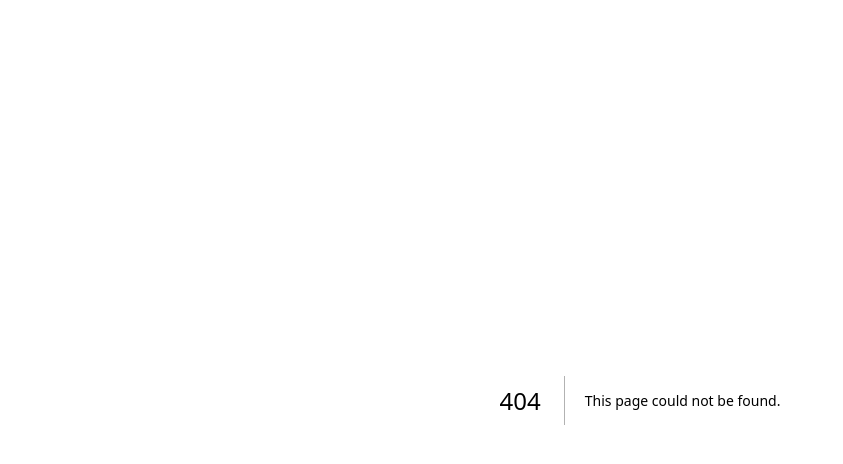
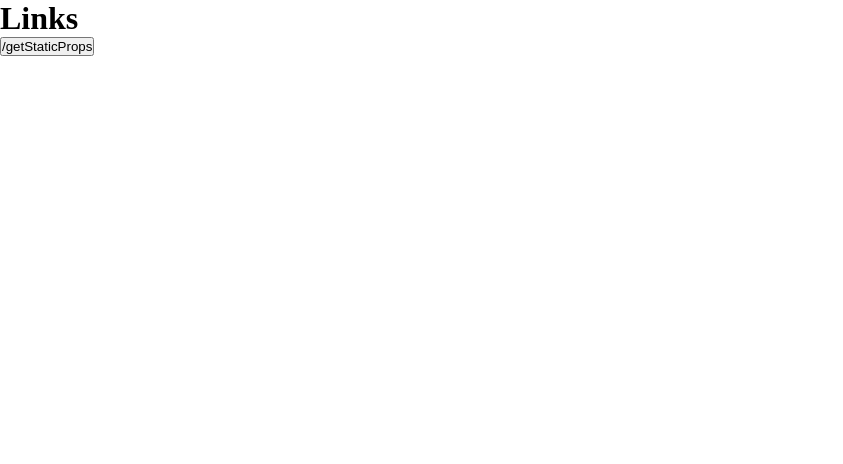
Before and after one commit to yammyam/Next.js-review, a Next.js app: page /section1/links2 in a window 1280 px wide. Before the commit this address had no page. Shown: the top 464 px of the page, without its empty margins (0-843 px from the left). Built offline with nearby package versions, Linux system fonts and the light colour scheme.

Commit message:
next/link와 next/router

```diff
--- /dev/null
+++ b/pages/section1/links2.tsx
@@ -0,0 +1,25 @@
+// import Link from "next/link";
+import { useRouter } from "next/router";
+import { useEffect } from "react";
+
+export default function Links() {
+  const router = useRouter();
+  // 버튼이 보인다고해서 바로 리소스를 가져오지 않고 눌렀을 때 가져옴
+  // Link처럼 시작할 때 pre-fetch해오기 위해선 개발자가 useEffect를 사용해서 직접 구현해야함
+  //   고로 특별한 상황이 아니라면 Link를 사용하는 것을 권장
+  useEffect(() => {
+    router.prefetch("/section1/getStaticProps");
+  }, [router]);
+  return (
+    <main>
+      <h1>Links</h1>
+      <button
+        onClick={() => {
+          router.push("/section1/getStaticProps");
+        }}
+      >
+        /getStaticProps
+      </button>
+    </main>
+  );
+}
```
Also changed, not shown: pages/section1/links1.tsx (added, +15 -0 lines), pages/section1/getStaticProps.tsx (renamed from pages/getStaticProps.tsx).
